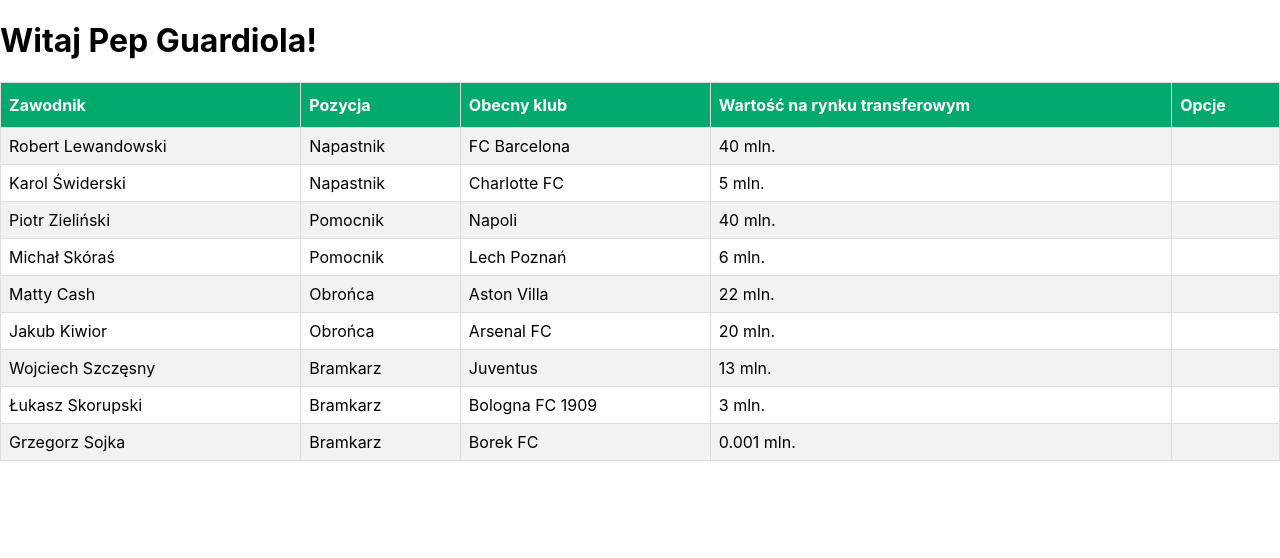
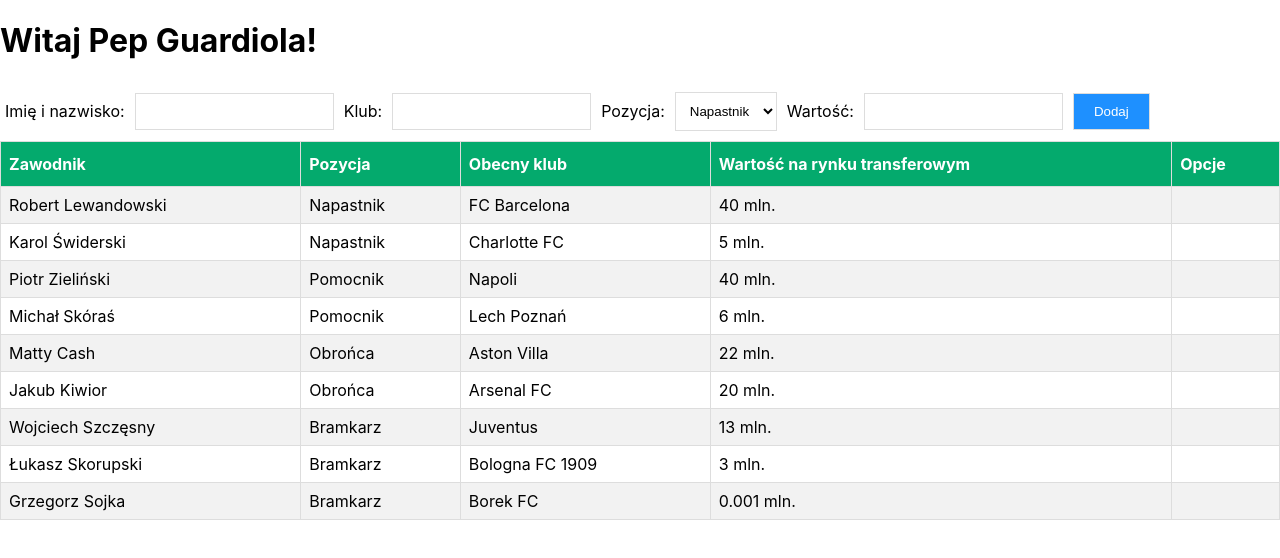
Before and after one commit to khalwa/react-training, a React (Create React App) app: page / in a window 1280 px wide. Shown: the top 558 px of the page. Built offline with nearby package versions, Linux system fonts and the light colour scheme.

Commit message:
Added initial addPlayer implementation.

```diff
--- /dev/null
+++ b/src/components/addPlayer/addPlayer.css
@@ -0,0 +1,38 @@
+.form-inline {
+    display: flex;
+    flex-flow: row wrap;
+    align-items: center;
+    padding: 5px;
+}
+
+.form-inline label {
+    margin: 5px 10px 5px 0;
+}
+
+.form-inline input {
+    vertical-align: middle;
+    margin: 5px 10px 5px 0;
+    padding: 10px;
+    background-color: #fff;
+    border: 1px solid #ddd;
+}
+
+.form-inline select {
+    vertical-align: middle;
+    margin: 5px 10px 5px 0;
+    padding: 10px;
+    background-color: #fff;
+    border: 1px solid #ddd;
+}
+
+.form-inline button {
+    padding: 10px 20px;
+    background-color: dodgerblue;
+    border: 1px solid #ddd;
+    color: white;
+    cursor: pointer;
+}
+
+.form-inline button:hover {
+    background-color: royalblue;
+}
--- /dev/null
+++ b/src/components/addPlayer/addPlayer.tsx
@@ -0,0 +1,22 @@
+import React from "react";
+import "./addPlayer.css";
+
+export function AddPlayer() {
+    return (
+        <form className="form-inline">
+            <label htmlFor="name">Imię i nazwisko:</label>
+            <input type="text" id="name" name="name" />
+            <label htmlFor="club">Klub:</label>
+            <input type="text" id="club" name="club" />
+            <label htmlFor="position">Pozycja:</label>
+            <select id="position" name="position">
+                <option value="Napastnik">Napastnik</option>
+                <option value="Pomocnik">Pomocnik</option>
+                <option value="Obrońca">Obrońca</option>
+            </select>
+            <label htmlFor="value">Wartość:</label>
+            <input type="number" id="value" name="value" min={0} />
+            <button type="submit">Dodaj</button>
+        </form>
+    )
+}
--- a/src/index.tsx
+++ b/src/index.tsx
@@ -1,5 +1,6 @@
 import React from "react";
 import ReactDOM from "react-dom/client";
+import { AddPlayer } from "./components/addPlayer/addPlayer";
 import { PlayersList } from "./components/playersList/PlayersList";
 import { Welcome } from "./components/welcome/Welcome";
 import "./index.css";
@@ -10,6 +11,7 @@
 root.render(
   <React.StrictMode>
     <Welcome name="Pep Guardiola" />
+    <AddPlayer />
     <PlayersList />
   </React.StrictMode>
 );
```
